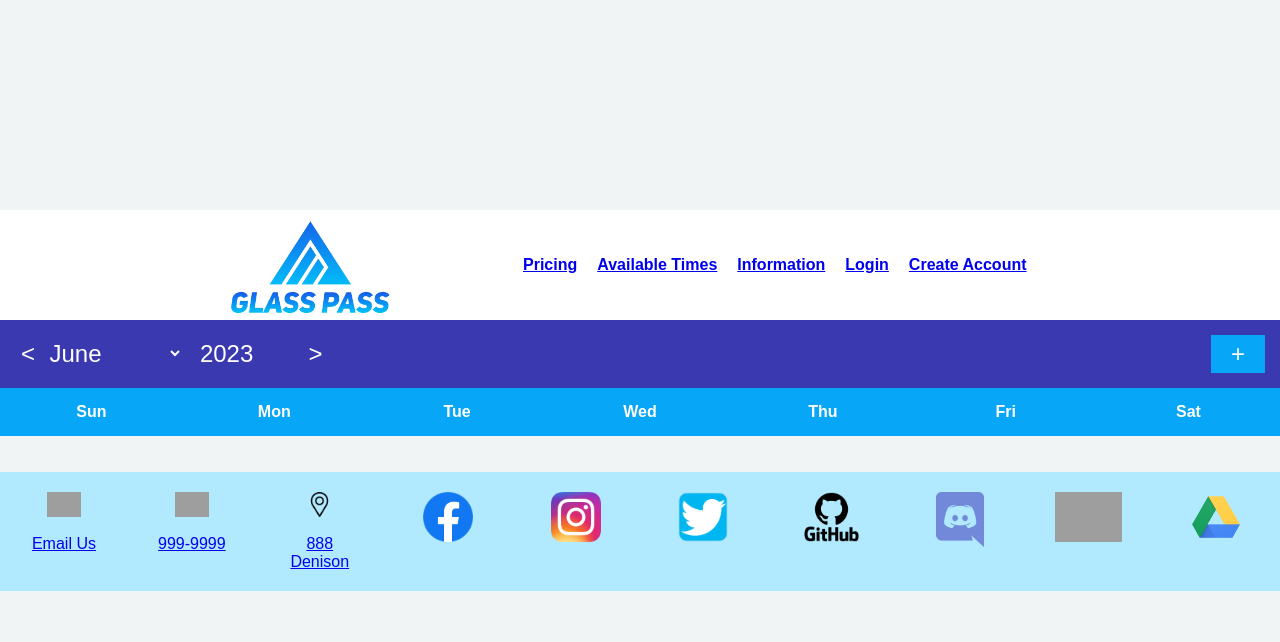
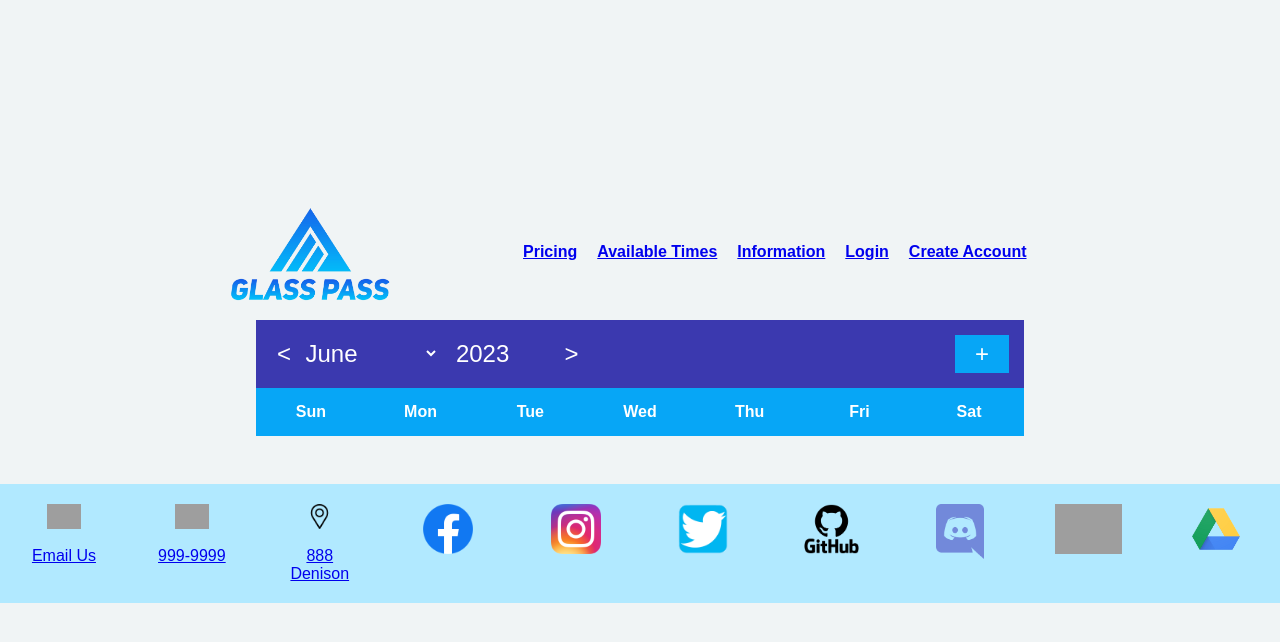
Before and after one commit to DavesClassyCode/GlassPass, a Flask app: page /times in a window 1280 px wide. Shown: the top 642 px of the page. Run offline with Flask 3, Linux system fonts and the light colour scheme; grey boxes are pictures that could not be loaded.

Commit message:
Calendar sizing and header background change to off white

```diff
--- a/app/static/css/S4C_calendar.css
+++ b/app/static/css/S4C_calendar.css
@@ -14,6 +14,11 @@
   --bg-color-c: #07a6f6; /* buttons */
 }
 
+#calendar-wrapper {
+  width: 60%;
+  padding: 1% 0 1% 0;
+  margin: 0 auto;
+}
 /* (B) PERIOD SELECTOR */
 #calHead {
   display: flex; align-items: center;
--- a/app/static/css/account-style.css
+++ b/app/static/css/account-style.css
@@ -32,7 +32,7 @@
   /* justify-content: flex-end; */
   /* padding: 20px; */
   font-family: Arial, Helvetica, sans-serif;
-  background: white;
+  background-color: rgb(240, 244, 245);
 }
 
 ul{
--- a/app/static/css/information-style.css
+++ b/app/static/css/information-style.css
@@ -85,7 +85,7 @@
     /* justify-content: flex-end; */
     /* padding: 20px; */
     font-family: Arial, Helvetica, sans-serif;
-    background: white;
+    background-color: rgb(240, 244, 245);
   }
 
   ul{
--- a/app/templates/times.html
+++ b/app/templates/times.html
@@ -6,6 +6,7 @@
     <link rel="stylesheet" href="{{ url_for('static', filename='css/S4C_calendar.css') }}">
 {% endblock %}
 {% block pagecontent %}
+<div id="calendar-wrapper"
     <!-- (A) PERIOD SELECTOR -->
     <div id="calHead">
       <div id="calPeriod">
```
Also changed, not shown: SkateDB.db.
